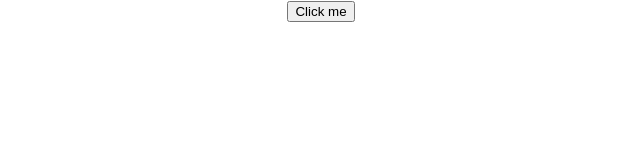
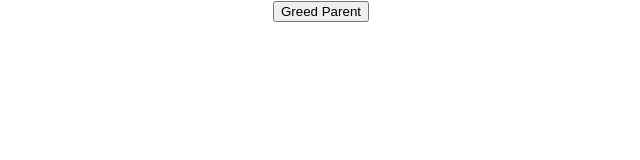
Before and after one commit to mehedimahid/React-JS, a React (Create React App) app in the folder my-app/: page / in a window 1280 px wide. Shown: the top 160 px of the page, without its empty margins (319-959 px from the left). Built offline with nearby package versions, Linux system fonts and the light colour scheme.

Commit message:
Event Handeling Method & props

```diff
--- a/my-app/src/App.js
+++ b/my-app/src/App.js
@@ -10,6 +10,8 @@
 import Counter from './component/Counter';
 import FunctionClick from './component/FunctionClick';
 import ClassClick from './component/ClassClick';
+import EventBind from './component/EventBind';
+import ParentComponent from './component/ParentComponent';
 
 function App() {
   return (
@@ -18,7 +20,9 @@
       <Welcome name = 'Diana ' heroName = 'Wonder Woman'/> */}
       {/* <Counter/> */}
       {/* <FunctionClick/> */}
-      <ClassClick/>
+      {/* <ClassClick/> */}
+      {/* <EventBind/> */}
+      <ParentComponent/>
     </div>
   );
 }
--- /dev/null
+++ b/my-app/src/component/ChildComponent.js
@@ -0,0 +1,12 @@
+import React from 'react'
+
+function ChildComponent(props) {
+  return (
+    <div>
+      <button onClick={() =>props.greedHandler('child')}>Greed Parent</button>
+    </div>
+  )
+}
+
+export default ChildComponent
+//tutorial number 15
--- a/my-app/src/component/ClassClick.js
+++ b/my-app/src/component/ClassClick.js
@@ -4,6 +4,8 @@
 
    clickHandeler(){
       console.log('Button Clicked')
+      // console.log(this)
+
    }
 
    render() {
--- /dev/null
+++ b/my-app/src/component/EventBind.js
@@ -0,0 +1,40 @@
+import React, { Component } from 'react'
+
+class EventBind extends Component {
+   constructor(props) {
+     super(props)
+
+     this.state = {
+        message: 'Hello'
+      }
+      /*3rd option &best option  */
+      this.ClickHandler = this.ClickHandler.bind(this)/*only approce 3 শুধু ৩ নাম্বার বাটন এর জন্য  */
+   }
+/*1st & 2nd option  */
+   // ClickHandler() {
+   //    this.setState({
+   //       message:'Goodbye!'
+   //    })
+   // }
+   /*4rt option  & good option*/
+   ClickHandler = () => {
+      this.setState({
+         message:'Goodbye!'
+      })
+   }
+  render() {
+    return (
+       <div>
+          <div>{this.state.message}</div>
+        {/* <button onClick={this.ClickHandler.bind(this)}>click here</button> */}{/*only 1st option*/}
+        {/* <button onClick={() => this.ClickHandler()}>click here</button> */}{/*only 2nd option*/}
+        <button onClick={this.ClickHandler}>click here</button>{/*only 3rd & 4rt option*/}
+      </div>
+    )
+  }
+}
+
+export default EventBind
+//tutorial number 14
+
+/* binding in the constructor is best*/
--- /dev/null
+++ b/my-app/src/component/ParentComponent.js
@@ -0,0 +1,26 @@
+import React, { Component } from 'react'
+import ChildComponent from './ChildComponent'
+
+class ParentComponent extends Component {
+   constructor(props) {
+     super(props)
+
+     this.state = {
+        parentName : 'Parent'
+      }
+      this.greedParent = this.greedParent.bind(this)
+   }
+   greedParent(childName) {
+      console.log(`Hello ${this.state.parentName} from ${childName}`)
+   }
+  render() {
+    return (
+      <div>
+          <ChildComponent greedHandler={this.greedParent } />
+      </div>
+    )
+  }
+}
+
+export default ParentComponent
+//tutorial number 15
```
